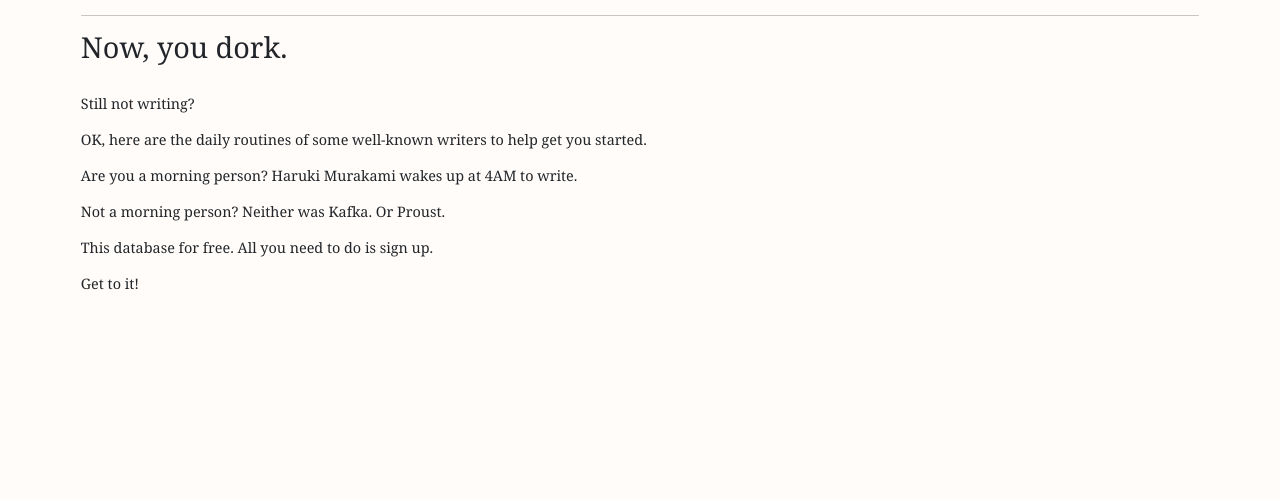
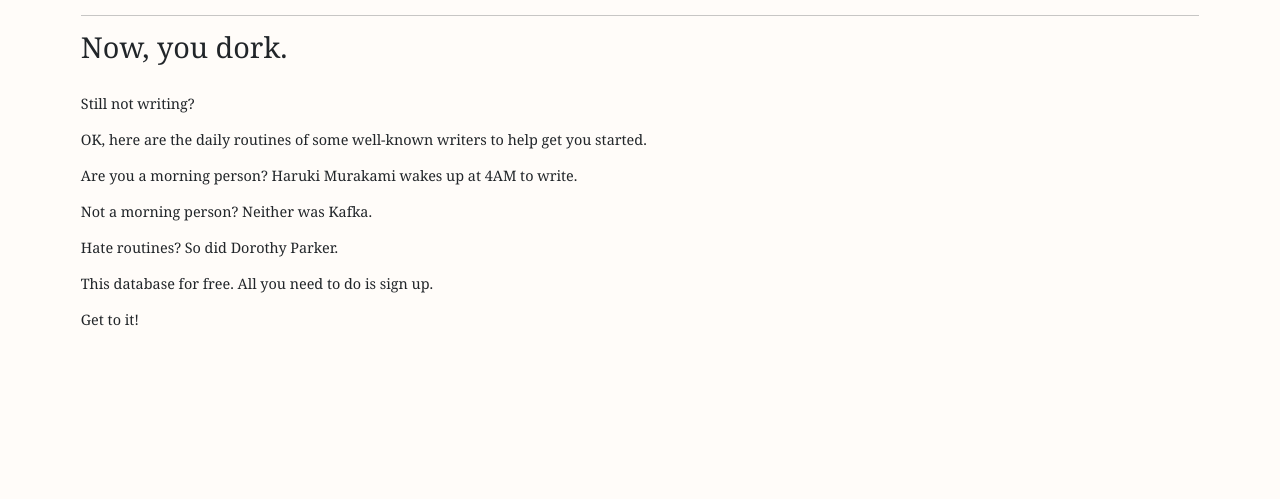
Before and after one commit to bg-write/what-time-should-i-write, a Django app: page / in a window 1280 px wide. Shown: the part 100-599 px from the top of the page. Run offline with Django 3.2, Linux system fonts and the light colour scheme.

Commit message:
Update copy

```diff
--- a/main_app/templates/home.html
+++ b/main_app/templates/home.html
@@ -9,7 +9,8 @@
 		started.
 	</p>
 	<p>Are you a morning person? Haruki Murakami wakes up at 4AM to write.</p>
-	<p>Not a morning person? Neither was Kafka. Or Proust.</p>
+	<p>Not a morning person? Neither was Kafka.</p>
+	<p>Hate routines? So did Dorothy Parker.</p>
 	<p>This database for free. All you need to do is sign up.</p>
 	<p>Get to it!</p>
 </div>
```
